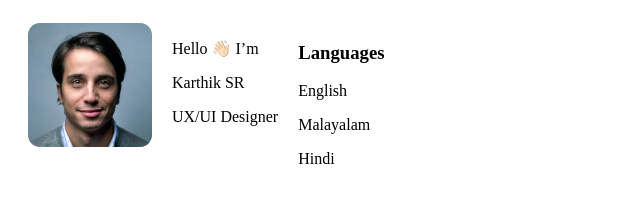
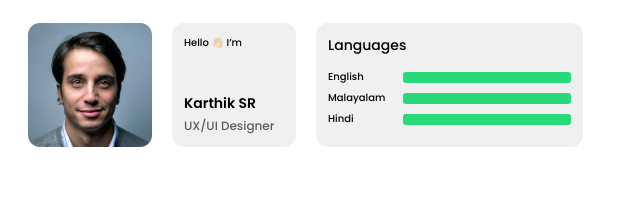
Before and after one commit to peregudova10/my_project, a plain HTML site: page index.html in a window 1280 px wide. Shown: the whole page, without its empty margins (0-640 px from the left). Drawn offline with Linux system fonts and the light colour scheme.

Commit message:
new commit

```diff
--- a/index.css
+++ b/index.css
@@ -5,8 +5,24 @@
 .block-1 {
     display: flex;
     gap: 20px;
+    height: 124px;
 }
 
 .card {
+    padding: 12px;
     border-radius: 12px;
+    background-color: #F0F0F0;
+    box-sizing: border-box;
 }
+
+.header-text {
+    font-size: 14px;
+    line-height: 150%;
+    font-weight: 500;
+}
+
+.avatar-container,
+.personal-info,
+.languages-info {
+    height: 100%;
+}
--- a/index.html
+++ b/index.html
@@ -5,12 +5,17 @@
     <meta name="viewport" content="width=device-width, initial-scale=1.0">
     <title>Resume</title>
     <link rel="stylesheet" href="index.css">
+    <link rel="stylesheet" href="/styles/global.css">
+    <link rel="stylesheet" href="/styles/fonts.css">
+    <link rel="stylesheet" href="/styles/avatar.css">
+    <link rel="stylesheet" href="/styles/personalInfo.css">
+    <link rel="stylesheet" href="/styles/languagesInfo.css">
 </head>
 <body>
     <main class="page">
         <div class="resume">
             <section class="block-1">
-                <article class="avatar-container card">
+                <article class="avatar-container">
                     <img
                         src="./assets/images/profileImg.png"
                         alt="Profile picture"
--- /dev/null
+++ b/styles/avatar.css
@@ -0,0 +1,4 @@
+.avatar-container {
+    width: 124px;
+    border-radius: 12px;
+}
--- /dev/null
+++ b/styles/fonts.css
@@ -0,0 +1,17 @@
+@font-face {
+    font-family: Poppins;
+    src: url(../assets/fonts/Poppins-Regular.ttf);
+    font-weight: 400;
+}
+
+@font-face {
+    font-family: Poppins;
+    src: url(../assets/fonts/Poppins-Medium.ttf);
+    font-weight: 500;
+}
+
+@font-face {
+    font-family: Poppins;
+    src: url(../assets/fonts/Poppins-SemiBold.ttf);
+    font-weight: 600;
+}
--- /dev/null
+++ b/styles/global.css
@@ -0,0 +1,9 @@
+p,
+h3 {
+    margin: 0;
+}
+
+body{
+    font-family: Poppins;
+    font-weight: 400;
+}
--- /dev/null
+++ b/styles/languagesInfo.css
@@ -0,0 +1,31 @@
+.languages-info {
+    width: 267px;
+    display: flex;
+    flex-direction: column;
+    gap: 16px;
+}
+
+.languages-info__container {
+    display: flex;
+    flex-direction: column;
+    gap: 10px;
+}
+
+.languages-info__item {
+    display: flex;
+    flex-direction: row;
+    justify-content: space-between;
+}
+
+.languages-info__item p {
+    font-size: 10px;
+    line-height: 104%;
+    font-weight: 500;
+}
+
+.languages-info__progress {
+    background: #28D979;
+    width: 168px;
+    height: 11px;
+    border-radius: 3px;
+}
--- /dev/null
+++ b/styles/personalInfo.css
@@ -0,0 +1,31 @@
+.personal-info {
+    width: 124px;
+    display: flex;
+    flex-direction: column;
+    justify-content: space-between;
+}
+
+.personal-info__header-text {
+    font-size: 10px;
+    line-height: 150%;
+    font-weight: 500;
+}
+
+.personal-info__container {
+    display: flex;
+    flex-direction: column;
+    gap: 6px;
+}
+
+.personal-info__name {
+    font-size: 14px;
+    line-height: 104%;
+    font-weight: 600;
+}
+
+.personal-info__speciality {
+    color: #5C5C5C;
+    font-size: 12px;
+    line-height: 150%;
+    font-weight: 500;
+}
```
Also changed, not shown: assets/fonts/Poppins-Medium.ttf (added), assets/fonts/Poppins-Regular.ttf (added), assets/fonts/Poppins-SemiBold.ttf (added).
